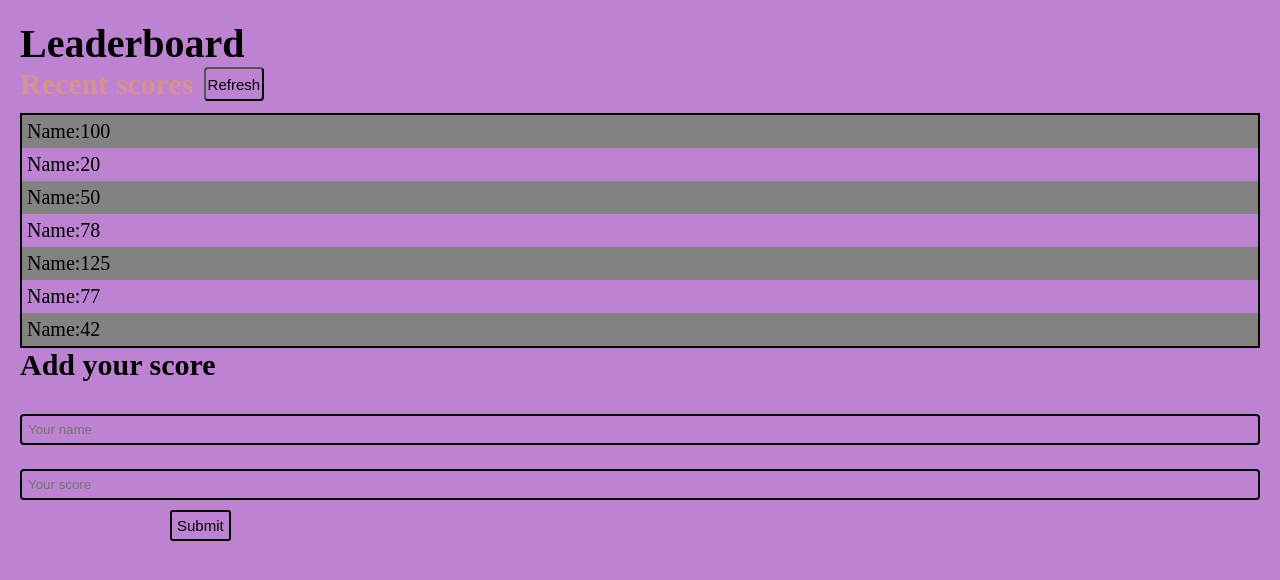
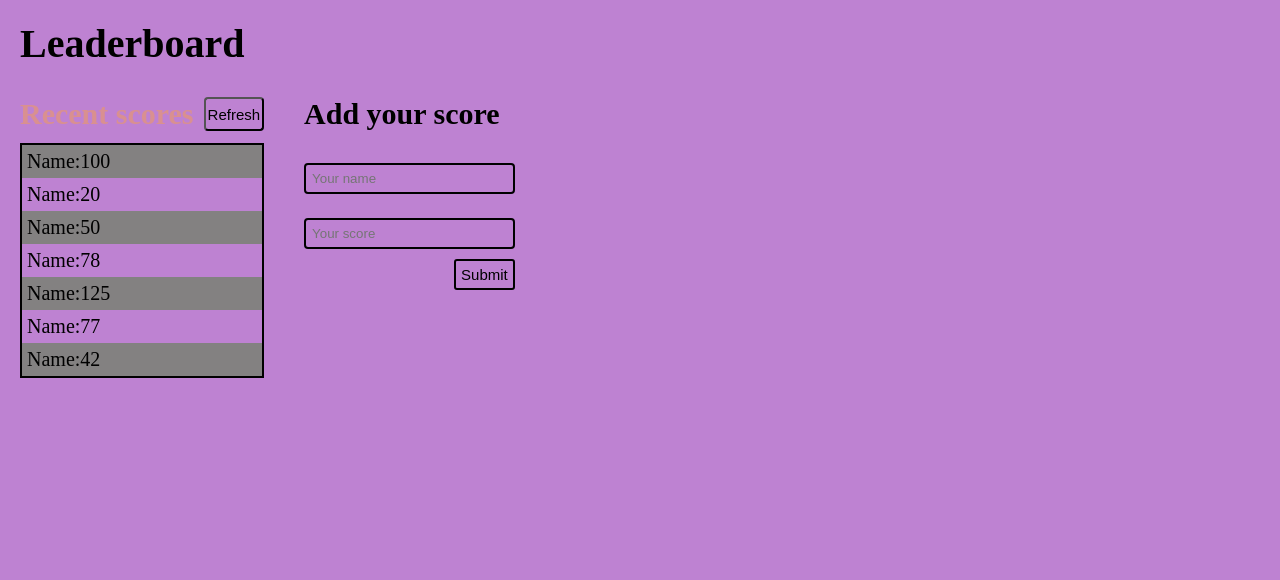
Before and after one commit to Bleu-Yves-Sopoude/Leaderboard, a website built with webpack: page src/index.html in a window 1280 px wide. Built offline with nearby package versions, Linux system fonts and the light colour scheme.

Commit message:
Fix Linter errors

```diff
--- a/src/style.css
+++ b/src/style.css
@@ -10,7 +10,7 @@
 }
 
 body,
-.board{ -ms-flex-align: center;}
+.board,
 .recent-score,
 .title,
 .add-score,
--- a/src/styles.css
+++ /dev/null
@@ -1,110 +0,0 @@
-:root {
-    --primary: #6479cf;
-    --secondary: #965858;
-}
-
-* {
-    box-sizing: border-box;
-    padding: 0;
-    margin: 0;
-}
-
-body,
-.board,
-.recent-score,
-.title,
-.add-score,
-.form {
-    display: flex;
-    flex: content;
-    margin: 3%;
-    padding: 2%;
-}
-
-body {
-    flex-direction: column;
-    background: var(--primary);
-    margin: 20px;
-    gap: 30px;
-
-}
-
-h1 {
-    font-size: 40px;
-    font-weight: 700;
-}
-
-.board {
-    gap: 40px;
-}
-
-.recent-score {
-    flex-direction: column;
-    gap: 12px;
-}
-
-.title {
-    gap: 10px;
-}
-
-.score-table {
-    border: 2px solid black;
-}
-
-.score-table ul {
-    list-style: none;
-}
-
-.score-table ul li {
-    font-size: 20px;
-    padding: 5px;
-}
-
-.score-table ul li:nth-child(1),
-.score-table ul li:nth-child(3),
-.score-table ul li:nth-child(5),
-.score-table ul li:nth-child(7) {
-    background-color: #838181;
-}
-
-.title h2 {
-    font-size: 30px;
-    color: var(--secondary);
-}
-
-.refresh {
-    border-radius: 4px;
-    background-color: var(--primary);
-    font-size: 15px;
-    padding: 2px;
-}
-
-.add-score {
-    flex-direction: column;
-    gap: 20px;
-}
-
-.add-score h2 {
-    font-size: 30px;
-}
-
-.form {
-    flex-direction: column;
-    gap: 12px;
-}
-
-.submit {
-    margin: 10px 0 0 150px;
-    background-color: var(--primary);
-    border: 2px solid black;
-    font-size: 15px;
-    padding: 5px;
-    border-radius: 3px;
-}
-
-input {
-    background-color: var(--primary);
-    border: 2px solid black;
-    border-radius: 4px;
-    padding: 6px;
-}
```
